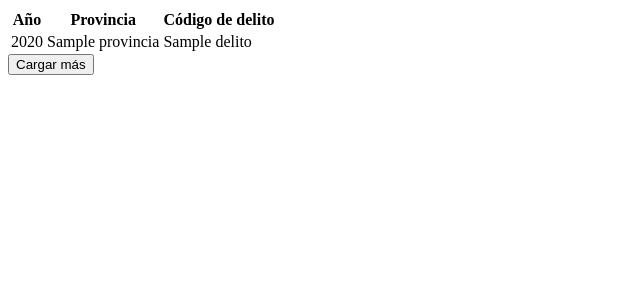
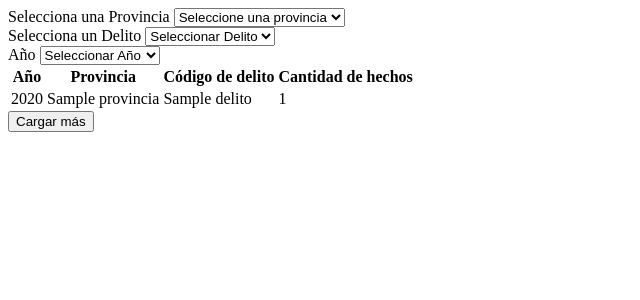
Before and after one commit to mmedela/Criministica, a FastAPI app: page /estadisticas-delitos/more in a window 1280 px wide. Shown: the top 300 px of the page, without its empty margins (0-640 px from the left). Run offline with FastAPI, Linux system fonts and the light colour scheme; tables that the repository leaves empty hold one stand-in row (values such as "Sample post").

Commit message:
make table more interactive

```diff
--- a/templates/estadisticas_partial.html
+++ b/templates/estadisticas_partial.html
@@ -1,28 +1,91 @@
+<div class="flex space-x-4 mb-4">
+    <div class="flex-1">
+        <label for="provincia" class="block text-lg font-semibold mb-2">Selecciona una Provincia</label>
+        <select
+            id="provincia"
+            name="provincia_id"
+            class="w-full mt-2 p-2 border border-gray-300 rounded-lg"
+            hx-get="/estadisticas-delitos/more?page=0"
+            hx-trigger="change"
+            hx-target="#estadisticas-container"
+            hx-swap="innerHTML"
+            hx-include="#provincia, #delito"
+        >
+            <option value="">Seleccione una provincia</option>
+            {% for provincia in provincias %}
+                <option value="{{ provincia.provincia_id }}" {% if provincia.provincia_id == selected_provincia %}selected{% endif %}>
+                    {{ provincia.provincia_nombre }}
+                </option>
+            {% endfor %}
+        </select>
+    </div>
+    <div class="flex-1">
+        <label for="delito" class="block text-lg font-semibold mb-2">Selecciona un Delito</label>
+        <select
+            id="delito"
+            name="delito_id"
+            class="w-full mt-2 p-2 border border-gray-300 rounded-lg"
+            hx-get="/estadisticas-delitos/more?page=0"
+            hx-trigger="change"
+            hx-target="#estadisticas-container"
+            hx-swap="innerHTML"
+            hx-include="#provincia, #delito"
+        >
+            <option value="">Seleccionar Delito</option>
+            {% for delito in delitos %}
+                <option value="{{ delito.codigo_delito_snic_id }}" {% if delito.codigo_delito_snic_id == selected_delito %}selected{% endif %}>
+                    {{ delito.codigo_delito_snic_nombre }}
+                </option>
+            {% endfor %}
+        </select>
+    </div>
+    <div class="flex-1">
+        <label for="anio" class="block text-lg font-semibold mb-2">Año</label>
+        <select
+            id="anio"
+            name="anio"
+            hx-get="/estadisticas-delitos/more?page=0&provincia_id={{ selected_provincia or '' }}&delito_id={{ selected_delito or '' }}&anio={{ selected_anio or '' }}"
+            hx-target="#estadisticas-container"
+            hx-swap="innerHTML"
+            class="w-full mt-2 p-2 border border-gray-300 rounded-lg"
+        >
+            <option value="">Seleccionar Año</option>
+            {% for y in range(2000, 2024) %}
+                <option value="{{ y }}" {% if y == selected_anio %}selected{% endif %}>{{ y }}</option>
+            {% endfor %}
+        </select>
+    </div>
+</div>
+
 <div id="estadisticas-container">
-    <table>
+    <table class="min-w-full table-auto border-collapse">
         <thead>
             <tr>
-                <th>Año</th>
-                <th>Provincia</th>
-                <th>Código de delito</th>
+                <th class="px-4 py-2 border-b">Año</th>
+                <th class="px-4 py-2 border-b">Provincia</th>
+                <th class="px-4 py-2 border-b">Código de delito</th>
+                <th class="px-4 py-2 border-b">Cantidad de hechos</th>
             </tr>
         </thead>
         <tbody>
             {% for estadistica in estadisticas %}
                 <tr>
-                    <td>{{ estadistica.anio }}</td>
-                    <td>{{ estadistica.provincia }}</td>
-                    <td>{{ estadistica.delito }}</td>
+                    <td class="px-4 py-2 border-b">{{ estadistica.anio }}</td>
+                    <td class="px-4 py-2 border-b">{{ estadistica.provincia }}</td>
+                    <td class="px-4 py-2 border-b">{{ estadistica.delito }}</td>
+                    <td class="px-4 py-2 border-b">{{ estadistica.cantidad_hechos }}</td>
                 </tr>
             {% endfor %}
         </tbody>
     </table>
 
-    {% if estadisticas %}
+    {% if next_page %}
         <button
             hx-get="/estadisticas-delitos/more?page={{ next_page }}"
             hx-target="#estadisticas-container"
             hx-swap="innerHTML"
+            hx-include="#provincia, #delito"
+            class="bg-blue-600 hover:bg-blue-500 text-white py-2 px-4 rounded-lg mt-4"
         >
             Cargar más
         </button>
```
